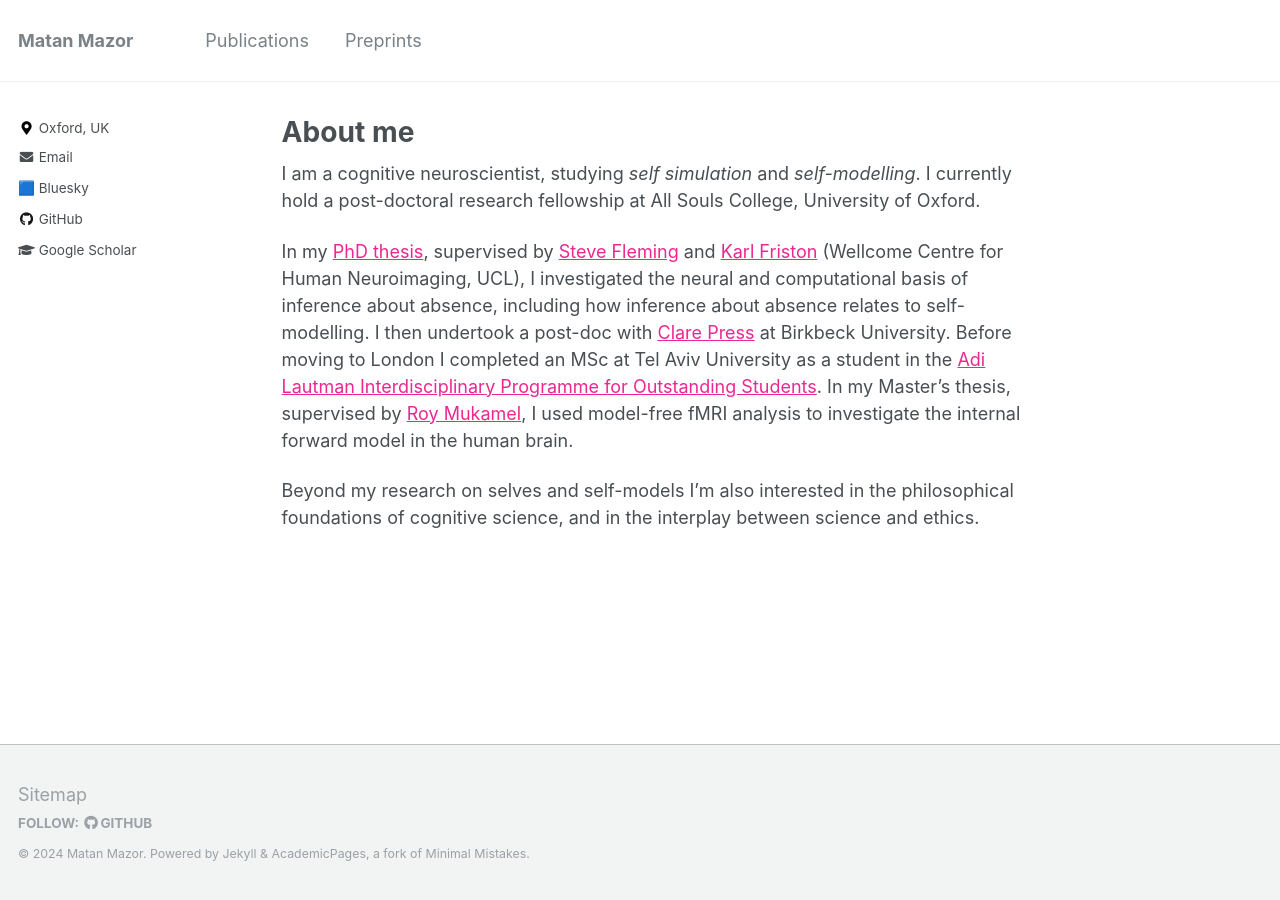
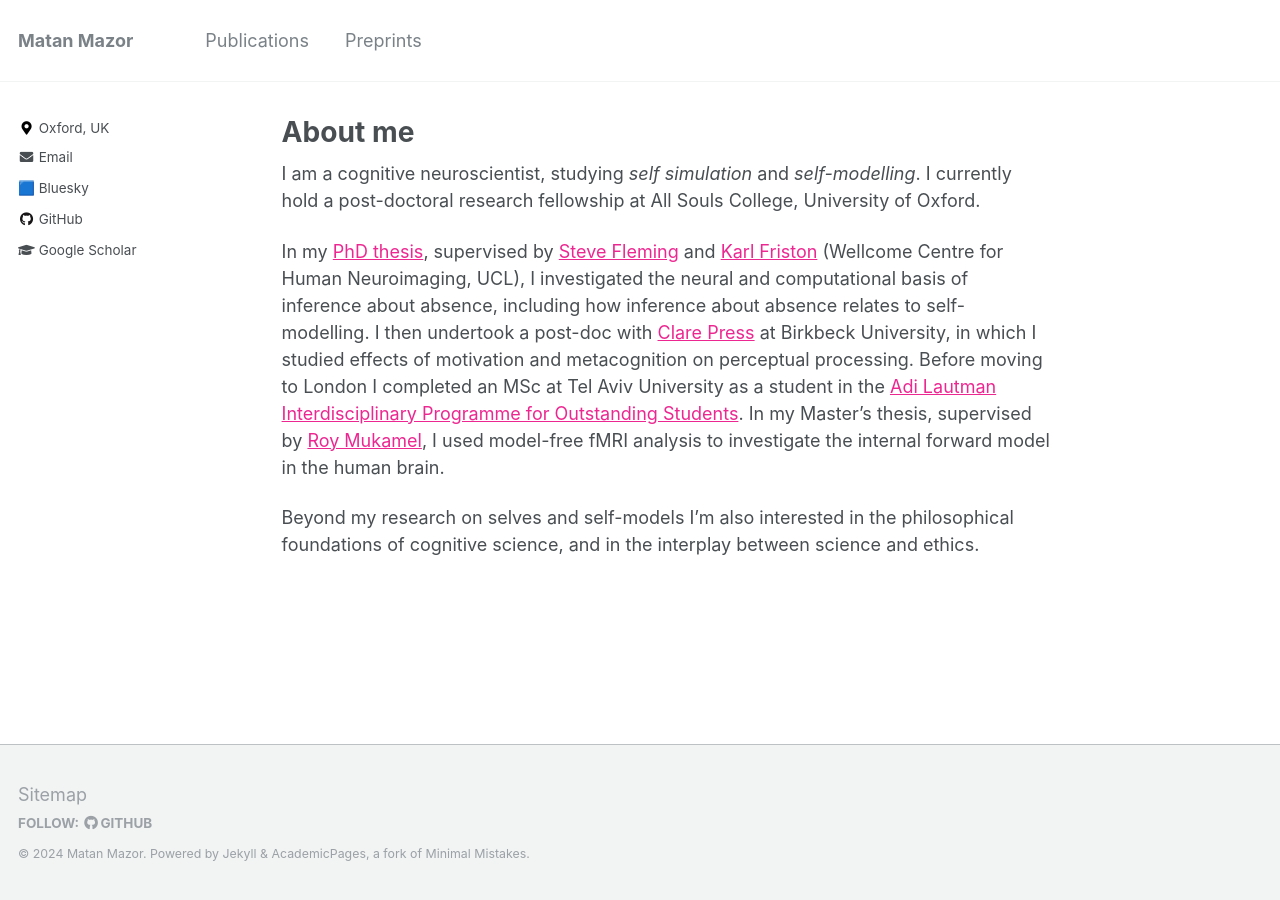
Before and after one commit to matanmazor/matanmazor.github.io, a Jekyll site: the page built from _pages/about.md, in a window 1280 px wide. Built offline with Jekyll 4.4.1, drawn with Linux system fonts in a browser that asks for light colours.

Commit message:
Chaz and Ian, my own desription

```diff
--- a/_pages/about.md
+++ b/_pages/about.md
@@ -10,6 +10,6 @@ redirect_from:
 
 I am a cognitive neuroscientist, studying *self simulation* and *self-modelling*. I currently hold a post-doctoral research fellowship at All Souls College, University of Oxford.
 
-In my [PhD thesis](https://matanmazor.github.io/thesis), supervised by [Steve Fleming](https://www.ucl.ac.uk/pals/research/experimental-psychology/person/steve-fleming/) and [Karl Friston](https://www.fil.ion.ucl.ac.uk/~karl/) (Wellcome Centre for Human Neuroimaging, UCL), I investigated the neural and computational basis of inference about absence, including how inference about absence relates to self-modelling. I then undertook a post-doc with [Clare Press](https://www.bbk.ac.uk/our-staff/profile/8008284/clare-press) at Birkbeck University. Before moving to London I completed an MSc at Tel Aviv University as a student in the [Adi Lautman Interdisciplinary Programme for Outstanding Students](https://en.wikipedia.org/wiki/Adi_Lautman_Interdisciplinary_Program_for_Outstanding_Students). In my Master's thesis, supervised by [Roy Mukamel](https://socsci3.tau.ac.il/rmukamel/), I used model-free fMRI analysis to investigate the internal forward model in the human brain.
+In my [PhD thesis](https://matanmazor.github.io/thesis), supervised by [Steve Fleming](https://www.ucl.ac.uk/pals/research/experimental-psychology/person/steve-fleming/) and [Karl Friston](https://www.fil.ion.ucl.ac.uk/~karl/) (Wellcome Centre for Human Neuroimaging, UCL), I investigated the neural and computational basis of inference about absence, including how inference about absence relates to self-modelling. I then undertook a post-doc with [Clare Press](https://profiles.ucl.ac.uk/6628-clare-press) at Birkbeck University, in which I studied effects of motivation and metacognition on perceptual processing. Before moving to London I completed an MSc at Tel Aviv University as a student in the [Adi Lautman Interdisciplinary Programme for Outstanding Students](https://en.wikipedia.org/wiki/Adi_Lautman_Interdisciplinary_Program_for_Outstanding_Students). In my Master's thesis, supervised by [Roy Mukamel](https://socsci3.tau.ac.il/rmukamel/), I used model-free fMRI analysis to investigate the internal forward model in the human brain.
 
 Beyond my research on selves and self-models I'm also interested in the philosophical foundations of cognitive science, and in the interplay between science and ethics.
```
